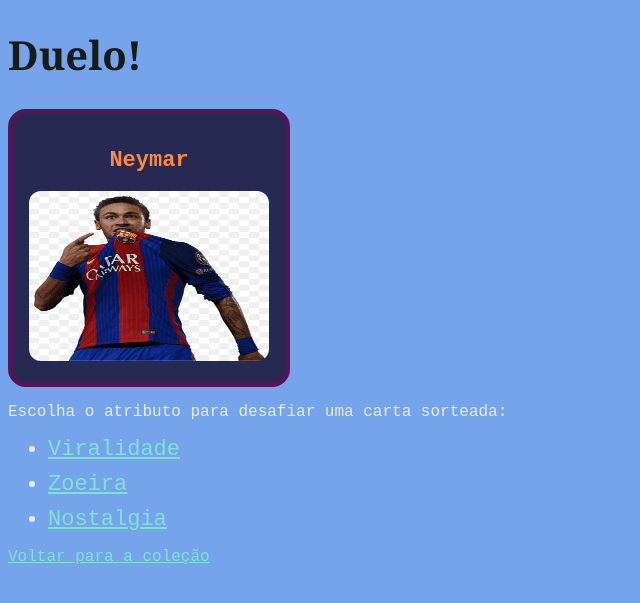
After one commit to lpassarelli14/super-trunfo, a Flask app: page /duelo/carta_2 in a window 1280 px wide. The commit adds this page. Shown: the top 603 px of the page, without its empty margins (0-640 px from the left). Run offline with Flask 3, Linux system fonts and the light colour scheme.

Commit message:
M2L5 COM ERROS

```diff
--- a/app.py
+++ b/app.py
@@ -1,37 +1,113 @@
 import random
 
 
-from flask import Flask
+from flask import Flask, redirect, render_template, request
 
 
 app = Flask(__name__)
 
 cartas = ["Cristiano Ronaldo", "Neymar", "Messi",]
 
+cartas = {
+    "carta_1" : {
+                    "nome" : "Cr7",
+                    "img" : "cr7.png",
+                    "raridade" : "Lendária",
+                    "velocidade" : 90,
+                    "drible" : 90,
+                    "chute" : 95
+                },
+    "carta_2" : {
+                       "nome" : "Neymar",
+                       "img" : "ney.png",
+                       "raridade" : "Raro",
+                       "velocidade" : 90,
+                       "drible" : 95,
+                       "chute" : 80
+                    },
+
+}
+
+
 @app.route("/")
 def index():
-    return '''
-        <h1>Bem-vindo ao Trunfo de Futebol!</h1>
-        <p>Abra um pacotinho e descubra a sua carta.</p>
-        <a href="/pacotinho">Abrir pacotinho</a>
-    '''
+    return render_template("index.html")
 
+
+@app.route("/regras")
+def regras():
+    return render_template("regras.html")
+
+
+# Pacotinho: sorteia uma carta e vai direto para o duelo
 @app.route("/pacotinho")
 def pacotinho():
-    carta = random.choice(cartas)
-    return f'''
-        <h1>Sua carta sorteada é: {carta}</h1>
-        <p>Atualize a página para abrir outro pacotinho!</p>
-        <a href="/">Voltar</a>
-    '''
+    carta = random.choice(list(cartas))
+    return redirect("/duelo/" + carta)
 
 
+# Duelo, passo 1: escolher o atributo
+@app.route("/duelo/<carta>")
+def escolher_atributo(carta):
+    if carta not in cartas:          # apelido errado? volta para a coleção
+        return redirect("/")
+    return render_template("atributo.html", carta=carta, minha=cartas[carta])
 
 
+# Duelo, passo 2: comparar com uma carta sorteada
+@app.route("/duelo/<carta>/<atributo>")
+def resultado(carta, atributo):
+    if carta not in cartas:
+        return redirect("/")
+    minha = cartas[carta]
+    if atributo not in minha:        # atributo errado? volta para a escolha
+        return redirect("/duelo/" + carta)
+
+    outras = [c for c in cartas if c != carta]
+    if len(outras) == 0:             # só tem uma carta? duela com ela mesma
+        outras = [carta]
+    adversaria = cartas[random.choice(outras)]
+
+    if minha[atributo] > adversaria[atributo]:
+        resultado = "Você venceu!"
+    elif minha[atributo] < adversaria[atributo]:
+        resultado = "Você perdeu!"
+    else:
+        resultado = "Empate!"
+
+    poder_total = minha["viralidade"] + minha["zoeira"] + minha["nostalgia"]
+
+    return render_template("resultado.html",
+                           atributo=atributo,
+                           minha=minha,
+                           adversaria=adversaria,
+                           resultado=resultado,
+                           poder_total=poder_total)
 
 
+@app.route("/criar")
+def criar():
+    return render_template("criar.html")
 
+@app.route("/carta_criada", methods = ["POST"])
+def carta_criada():
+    nome = request.form["nome"]
+    imagem = request.form["imagem"]
+    raridade = request.form["raridade"]
+    viralidade = int(request.form["viralidade"])
+    zoeira = int(request.form["zoeira"])
+    nostalgia = int(request.form["nostalgia"])
 
+    # A carta nova também entra no duelo (até o servidor reiniciar!)
+    chave = nome.lower().replace(" ", "-")
+    cartas[chave] = {"nome": nome, "imagem": imagem, "raridade": raridade,
+                     "viralidade": viralidade, "zoeira": zoeira, "nostalgia": nostalgia}
 
+    poder_total = viralidade + zoeira + nostalgia
+    return render_template("carta_criada.html",
+                           chave=chave, nome=nome, imagem=imagem, raridade=raridade,
+                           viralidade=viralidade, zoeira=zoeira, nostalgia=nostalgia,
+                           poder_total=poder_total)
 
-app.run(debug=True)
+if __name__ == "__main__":
+    app.run(debug=True)
--- a/style.css
+++ b/static/CSS/style.css
@@ -1,7 +1,7 @@
 body {
     font-family: 'Courier New', Courier, monospace;
-    background-color: rgb(246, 240, 252);
-    color: darkgreen;
+    background-color: rgb(118, 164, 234);
+    color: rgb(232, 236, 232);
 }
 
 h1 {
@@ -17,7 +17,7 @@ img {
 .carta{
     width: 240px;
     background-color: #262a52;
-    border: 5px solid #8f95bd;
+    border: 5px solid #521558;
     border-radius: 18px;
     padding: 16px;
     text-align: center;
@@ -74,3 +74,31 @@ img {
 .carta:hover {
     animation: brilhar 1s infinite;
 }
+
+
+
+/* ===== Aula 5: cole no FIM do static/css/style.css ===== */
+a {
+    color: #7fe3d4;
+}
+
+.botao {
+    display: inline-block;
+    background-color: #ff8a3d;
+    color: #1b1d3a;
+    font-weight: bold;
+    padding: 8px 16px;
+    border-radius: 8px;
+    text-decoration: none;
+}
+
+.escolhas li {
+    margin: 10px 0;
+    font-size: 22px;
+}
+
+.valor {
+    font-size: 36px;
+    font-weight: bold;
+    color: #ffd66b;
+}
--- /dev/null
+++ b/templates/atributo.html
@@ -0,0 +1,23 @@
+<!DOCTYPE html>
+<html lang="pt-BR">
+<head>
+    <meta charset="UTF-8">
+    <title>Duelo - Trunfo de Memes</title>
+    <link rel="stylesheet" href="/static/css/style.css">
+</head>
+<body>
+    <h1>Duelo!</h1>
+    <div class="carta {{ minha['raridade'] }}">
+        <h2>{{ minha['nome'] }}</h2>
+        <img src="/static/images/{{ minha['img'] }}" alt="{{ minha['nome'] }}">
+    </div>
+
+    <p>Escolha o atributo para desafiar uma carta sorteada:</p>
+    <ul class="escolhas">
+        <li><a href="/duelo/{{ carta }}/viralidade">Viralidade</a></li>
+        <li><a href="/duelo/{{ carta }}/zoeira">Zoeira</a></li>
+        <li><a href="/duelo/{{ carta }}/nostalgia">Nostalgia</a></li>
+    </ul>
+    <a href="/">Voltar para a coleção</a>
+</body>
+</html>
```
Also changed, not shown: templates/carta_criada.html (added, +12 -0 lines), templates/criar.html (added, +30 -0 lines), templates/index.html (renamed from index.html, +10 -4 lines), templates/regras.html (added, +18 -0 lines), templates/resultado.html (added, +31 -0 lines), static/images/cr7.png (renamed from images/cr7.png), static/images/ney.png (renamed from images/ney.png), 2 other files.
